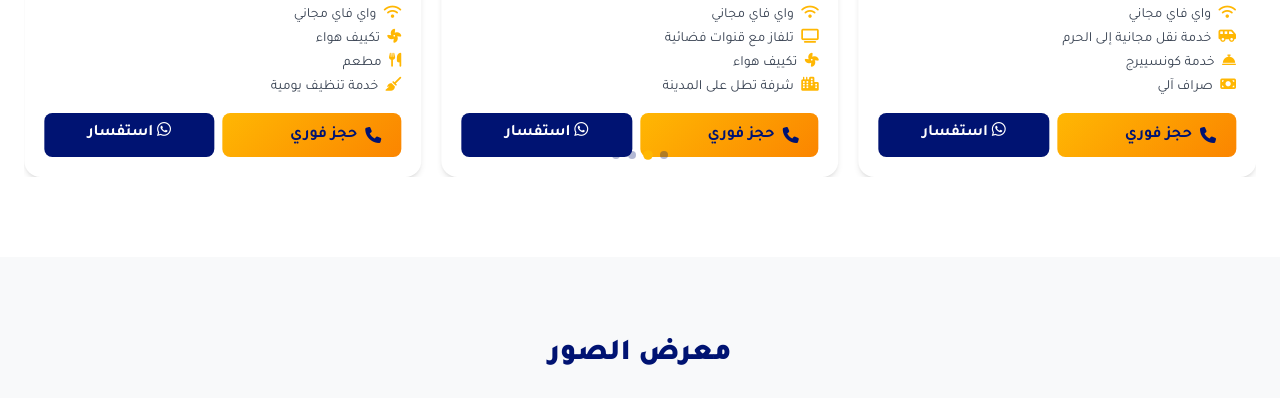
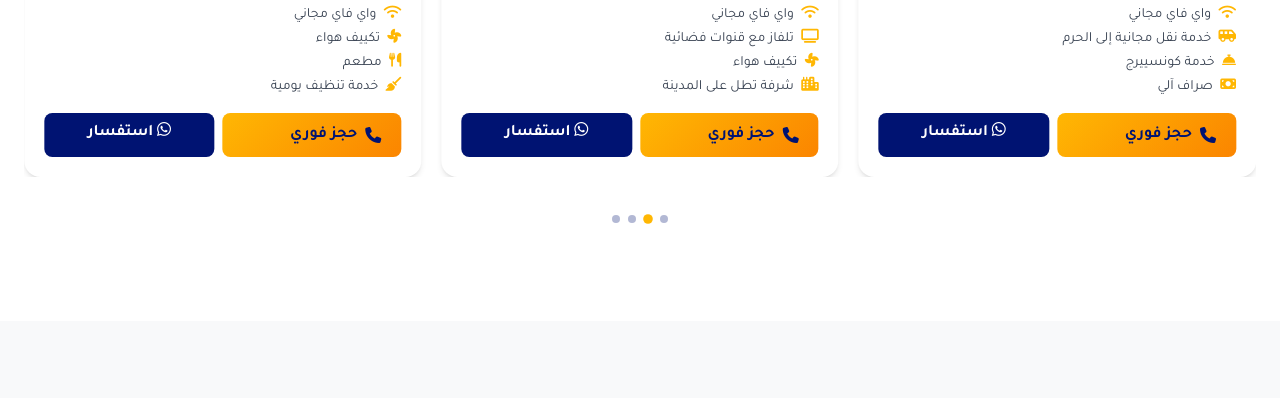
Before and after one commit to abdallh5905/motaqen, a plain HTML site: page index.html in a window 1280 px wide. Shown: the part 2057-2455 px from the top of the page. Drawn offline with nearby package versions, Linux system fonts and the light colour scheme.

Commit message:
Update index.html

```diff
--- a/index.html
+++ b/index.html
@@ -628,10 +628,11 @@
     </div>
   </section>
 
-  <!-- Hotels (Slider) with more space between dots and cards -->
+  <!-- Hotels (Slider) with proper spacing between dots and cards -->
   <section id="hotels" class="py-20 bg-white w-full">
     <div class="max-w-7xl mx-auto px-6 text-center w-full">
       <h2 class="text-3xl md:text-4xl font-black text-[#001372] mb-12 fade-in">فنادق قريبة من الحرم</h2>
+      <div class="swiper-container relative pb-16"> <!-- Added padding-bottom -->
         <div class="swiper mySwiper w-full">
           <div class="swiper-wrapper w-full">
 
@@ -728,8 +729,9 @@
             </div>
 
           </div>
-        <!-- Custom pagination dots with more space between dots and cards -->
-        <div class="swiper-pagination mt-20"></div> <!-- Increased from mt-6 to mt-10 -->
+        </div>
+        <!-- Custom pagination dots with proper positioning -->
+        <div class="swiper-pagination absolute bottom-0 left-0 right-0 mt-8"></div>
       </div>
     </div>
   </section>
```
Lines whose indentation alone changed are shown as unchanged.
